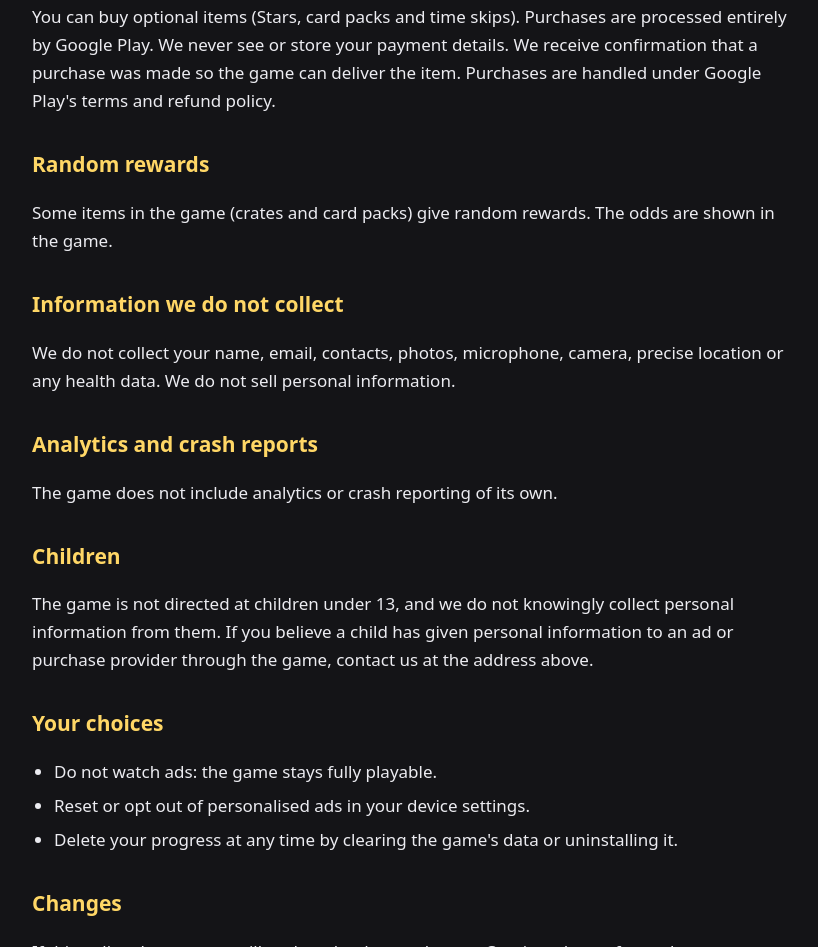
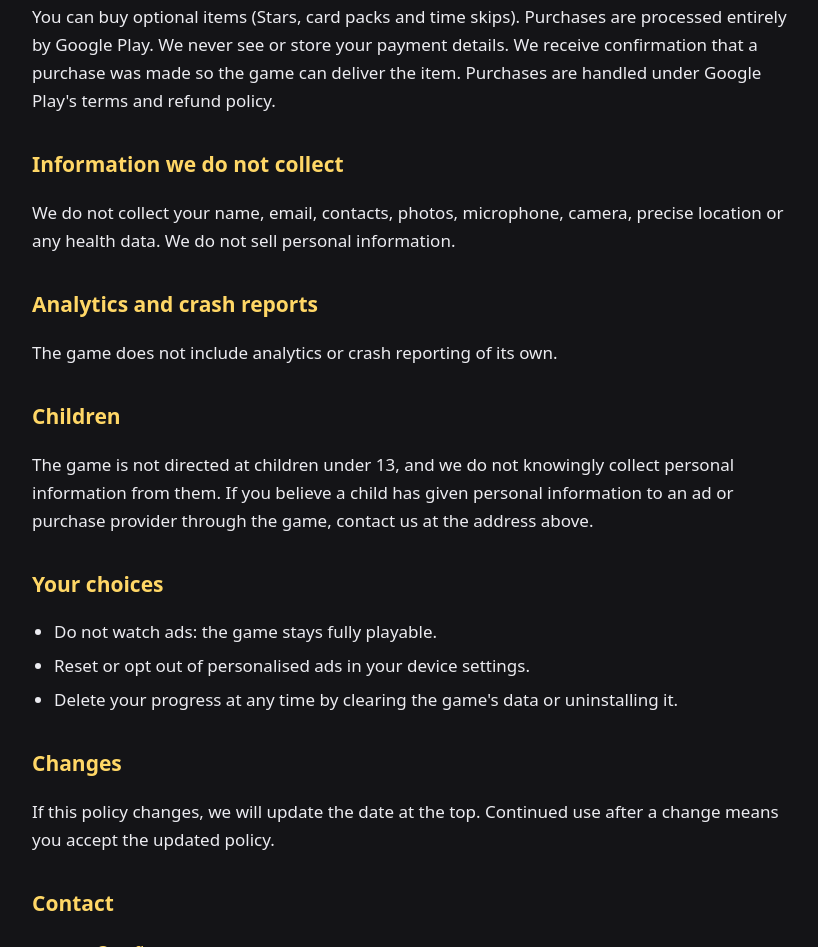
Before and after one commit to streetkingsidle/streetkingsidle.github.io, a plain HTML site: page privacy.html in a window 1280 px wide. Shown: the part 1426-2373 px from the top of the page, without its empty margins (228-1046 px from the left). Drawn offline with Linux system fonts and the light colour scheme.

Commit message:
Privacy policy: remove random rewards section

```diff
--- a/privacy.html
+++ b/privacy.html
@@ -45,9 +45,6 @@
   <h2>In-app purchases</h2>
   <p>You can buy optional items (Stars, card packs and time skips). Purchases are processed entirely by Google Play. We never see or store your payment details. We receive confirmation that a purchase was made so the game can deliver the item. Purchases are handled under Google Play's terms and refund policy.</p>
 
-  <h2>Random rewards</h2>
-  <p>Some items in the game (crates and card packs) give random rewards. The odds are shown in the game.</p>
-
   <h2>Information we do not collect</h2>
   <p>We do not collect your name, email, contacts, photos, microphone, camera, precise location or any health data. We do not sell personal information.</p>
 
```
